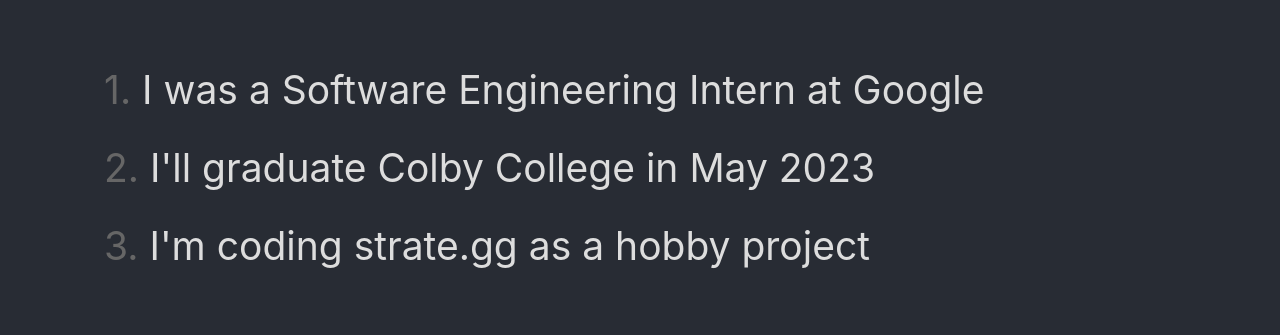
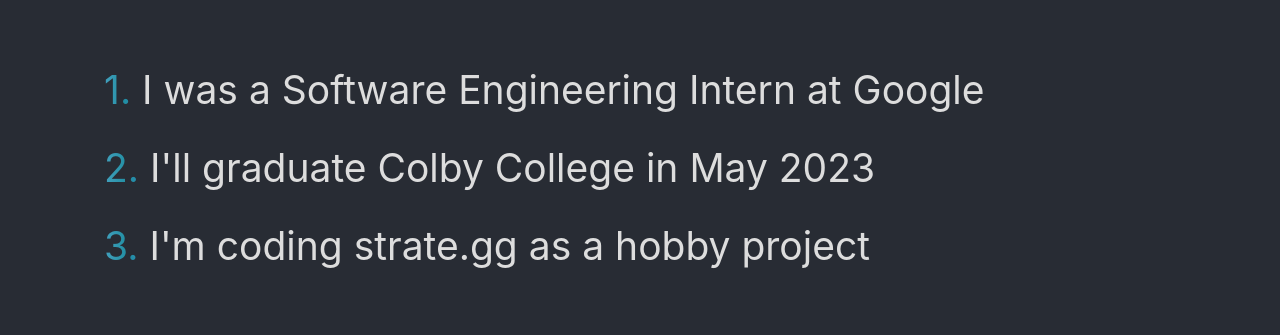
Before and after one commit to enjoythecode/sinany.me, a React (Create React App) app in the folder portfolio/: page / in a window 1280 px wide. Shown: the part 164-499 px from the top of the page. Built offline with nearby package versions, Linux system fonts and the light colour scheme.

Commit message:
add rainbox text effect to ol markings

```diff
--- a/portfolio/src/App.css
+++ b/portfolio/src/App.css
@@ -37,7 +37,13 @@
 }
 ol li:before {
   content: counter(muffins) ". ";
-  color: #666;
+  animation: animateSinan 10s linear infinite;
+  -webkit-background-clip: text;
+  -webkit-text-fill-color: transparent;
+  background-image: linear-gradient(to right,#cf5c5c,#c19b4a,#def2a0,#c6ee4a,#42eca6,#64b3d9,#208ea2,#498ada,#5b73df,#897ed3,#cf5c5c,#c19b4a);
+  background-size: 1100% 1000%;
+  height: 100vh;
+  width: 100vw;
 }
 ol {
   list-style: none;
```
